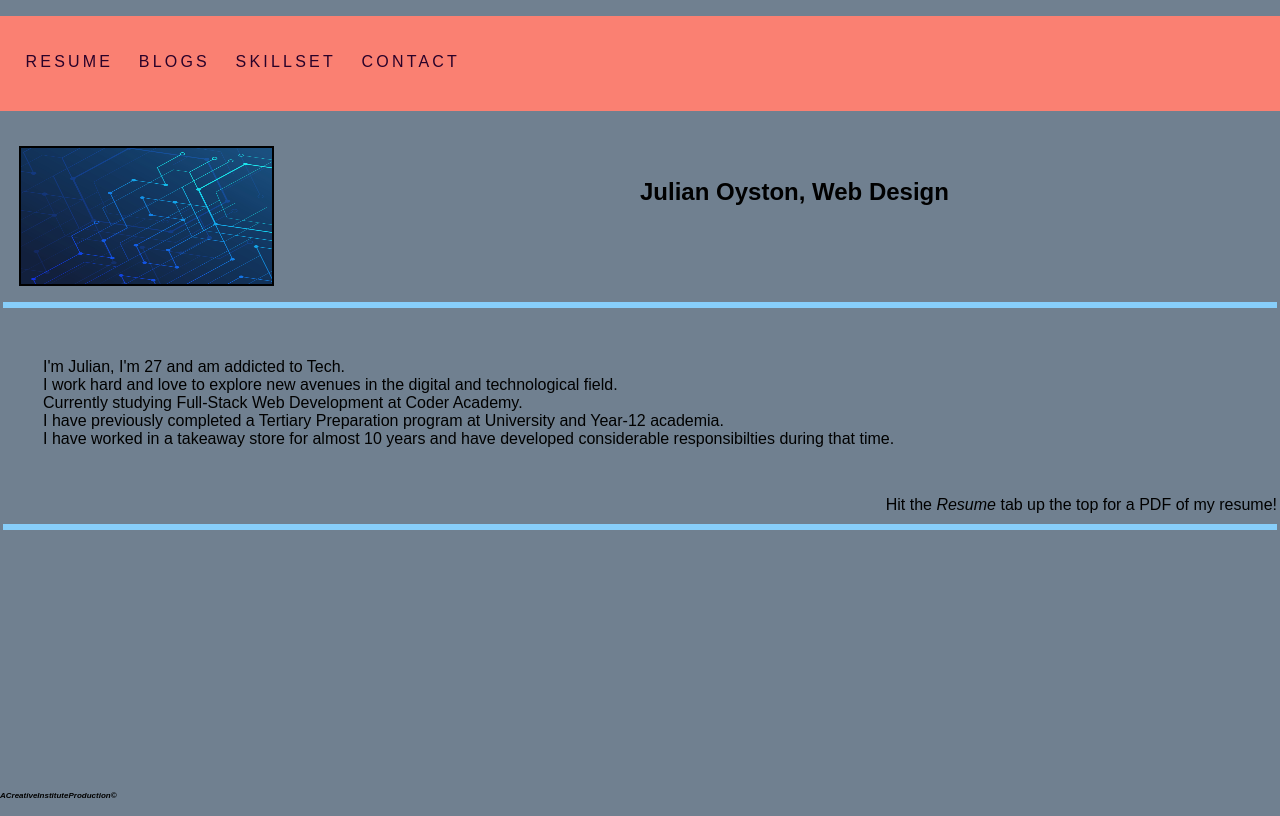
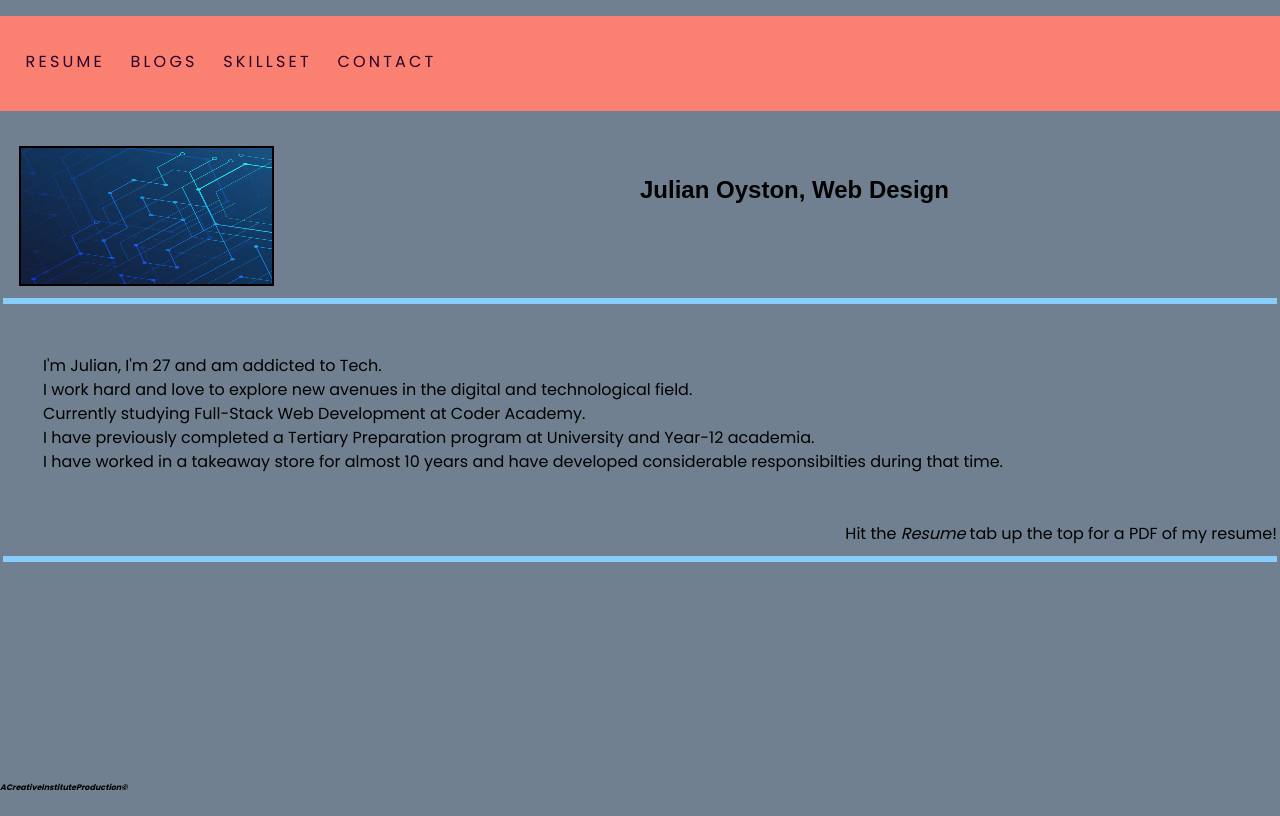
Before and after one commit to Julian-Developer/Portfolio, a plain HTML site: page index.html in a window 1280 px wide. Drawn offline with Linux system fonts and the light colour scheme.

Commit message:
FInalised Comments, why does this not push everytime?

```diff
--- a/css/styles.css
+++ b/css/styles.css
@@ -63,7 +63,6 @@
 
 p {
     text-align: left;
-    font-family: 'Poppins', sans-serif;
 }
 
 footer {
@@ -75,7 +74,7 @@ footer {
 
 html {
     font-size: 100%;
-    line-height: 1,5rem;
+    line-height: 1.5rem;
     box-sizing: border-box;
     font-family: Arial, Helvetica, sans-serif;
 }
@@ -86,6 +85,7 @@ body {
     min-height: 100vh;
     max-width: 1400px;
     background-color: slategrey;
+    font-family: 'Poppins', sans-serif;
 }
 
 *,
--- a/index.html
+++ b/index.html
@@ -4,12 +4,14 @@
     <meta charset="UTF-8">
     <meta name="viewport" content="width=device-width, initial-scale=1.0">
     <link rel="preconnect" href="https://fonts.gstatic.com">
-    <!-- <link href="https://fonts.googleapis.com/css2?family=Poppins:wght@300;400;500;700&display=swap" rel="stylesheet"> unsure of whether I want to commit this font-->
+    <link href="https://fonts.googleapis.com/css2?family=Poppins:wght@300;400;500;700&display=swap" rel="stylesheet">
     <link rel="stylesheet" href="css/styles.css" />
     <title>Main Page and Resume</title>
 </head>
 <body class="index-page">
     <header>
+
+<!-- Navbar -->
         <nav class="header-nav">
             <ul class="nav-menu">
                 <li class="nav-item"><a href="https://www.keepandshare.com/doc20/23037/sodapdf-converted-julian-oyston-resume-coding-pdf-41k?da=y">Resume</a></li>
```
Also changed, not shown: blogs.html (+1 -0 lines), contact.html (+4 -0 lines), skillset.html (+4 -8 lines).
